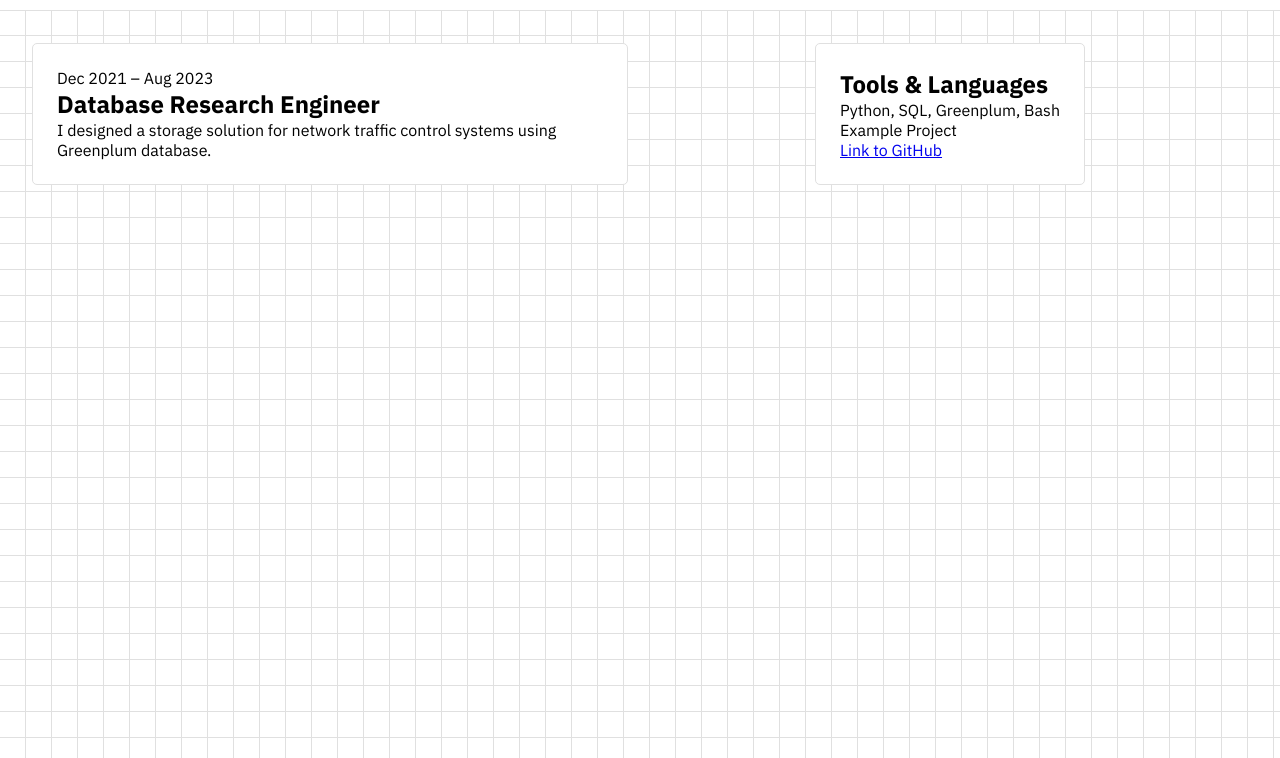
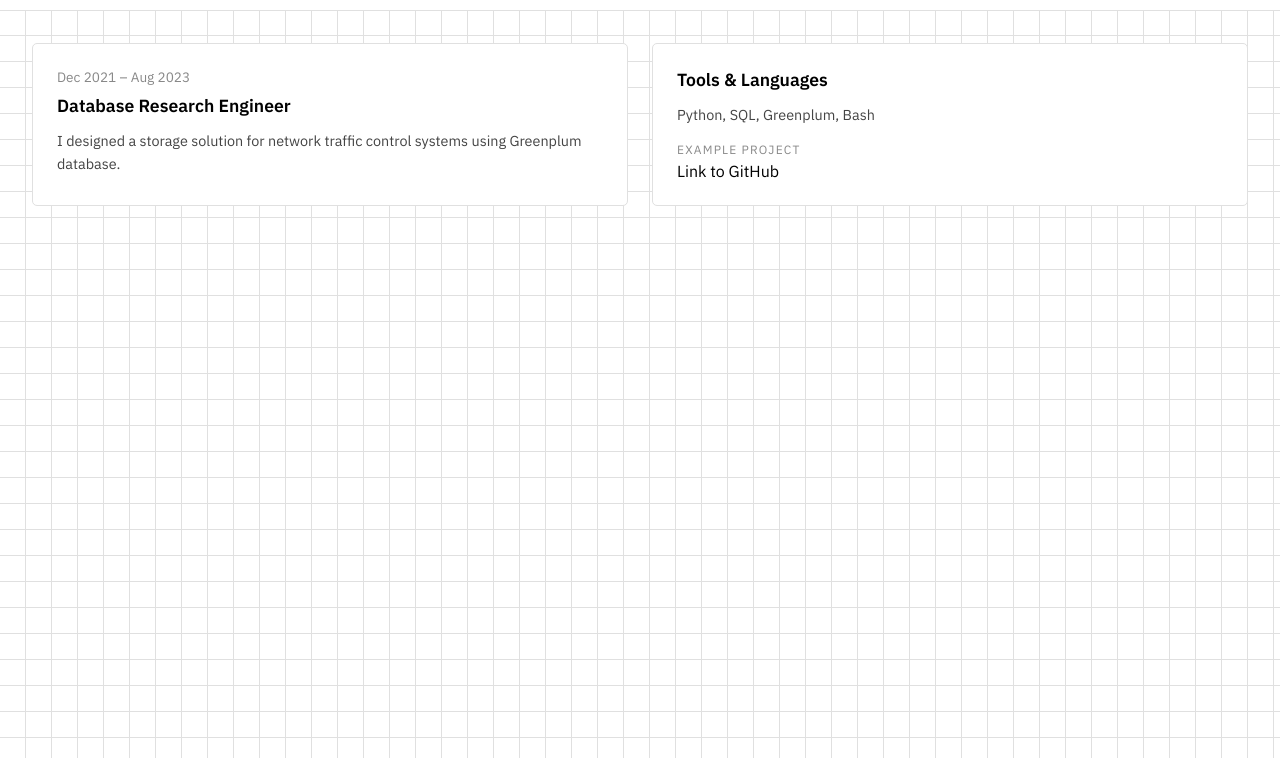
Before and after one commit to bytemaru/portfolio-website, a website: page public/index.html in a window 1280 px wide. Shown: the part 42-800 px from the top of the page. Drawn offline with Linux system fonts and the light colour scheme.

Commit message:
feat: cards layout with grid and typography

```diff
--- a/public/index.html
+++ b/public/index.html
@@ -10,9 +10,8 @@
     <link rel="stylesheet" href="../src/style.css" />
 </head>
 
+<body>
 <div class="overlay"></div>
-<body>
-
 <header>
     <button class="menu-btn" aria-label="Open menu">
         <span></span>
@@ -23,6 +22,11 @@
         <a href="https://github.com/bytemaru" target="_blank">GitHub</a>
     </div>
 </header>
+
+<nav>
+    <a href="index.html">Home</a>
+    <a href="storytelling.html">Data Story Telling</a>
+</nav>
 
 <main>
     <section class="cards">
@@ -41,10 +45,5 @@
     </section>
 </main>
 
-<nav>
-    <a href="index.html">Home</a>
-    <a href="storytelling.html">Data Story Telling</a>
-</nav>
-
 <script src="../src/components/menu.js"></script>
 </body>
--- a/src/style.css
+++ b/src/style.css
@@ -121,7 +121,7 @@ body {
 
 .cards {
     display: grid;
-    place-items: center;
+    align-self: stretch;
     grid-template-columns: 1fr 1fr;
     gap: 1.5rem;
     padding: 2rem;
@@ -132,6 +132,42 @@ body {
   border: 1px solid #e0e0e0;
   border-radius: 5px;
   padding: 1.5rem;
+}
+
+.card-date {
+  font-size: 0.85rem;
+  color: #888;
+  margin-bottom: 0.5rem;
+}
+
+.card-title {
+  font-size: 1.1rem;
+  font-weight: 600;
+  margin-bottom: 0.75rem;
+}
+
+.card-body {
+  font-size: 0.9rem;
+  line-height: 1.6;
+  color: #444;
+}
+
+.card-label {
+  font-size: 0.75rem;
+  letter-spacing: 0.1em;
+  text-transform: uppercase;
+  color: #888;
+  margin-top: 1rem;
+  margin-bottom: 0.25rem;
+}
+
+.card a {
+  color: inherit;
+  text-decoration: none;
+}
+
+.card a:hover {
+  text-decoration: underline;
 }
 
 main {
```
